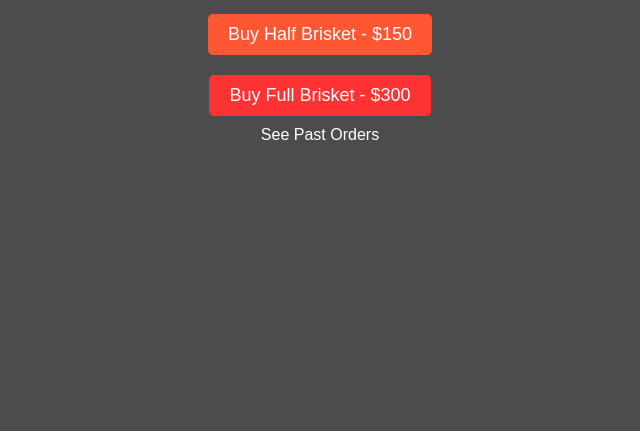
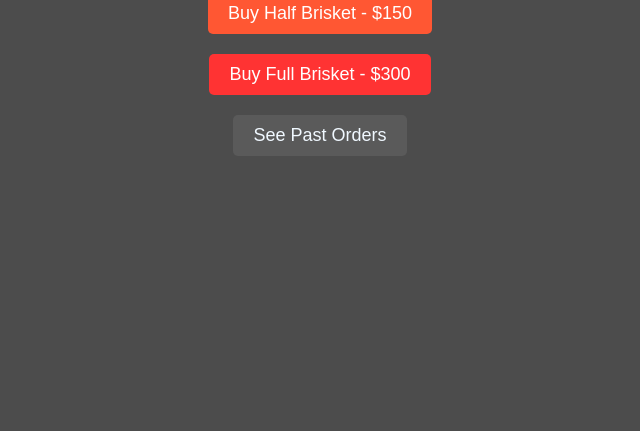
Before and after one commit to AvianAeternum/3chordsbbq-static, a plain HTML site: page index.html in a window 1280 px wide. Shown: the part 369-800 px from the top of the page, without its empty margins (320-960 px from the left). Drawn offline with Linux system fonts and the light colour scheme.

Commit message:
Update index.html

```diff
--- a/index.html
+++ b/index.html
@@ -60,14 +60,19 @@
     .full-brisket-button {
       background-color: #FF3333;
     }
+
+    .account-button {
+      background-color: #5A5A5A;
+      color: aliceblue;
+    }
   </style>
 </head>
 <body>
 <div class="content">
   <h1>Smoked Brisket</h1>
-  <a href="checkout-page-for-half-brisket.html" class="button half-brisket-button">Buy Half Brisket - $150</a>
-  <a href="checkout-page-for-full-brisket.html" class="button full-brisket-button">Buy Full Brisket - $300</a>
-  <a href="https://billing.stripe.com/p/login/5kAdTO9M10IwbU4bII" style="color: white; text-decoration: none;">See Past Orders</a>
+  <a href="https://buy.stripe.com/eVa4iI7Oag6z0Te8ww" class="button half-brisket-button">Buy Half Brisket - $150</a>
+  <a href="https://buy.stripe.com/6oE7uUecy2fJeK4145" class="button full-brisket-button">Buy Full Brisket - $300</a>
+  <a href="https://billing.stripe.com/p/login/5kAdTO9M10IwbU4bII" class="button account-button">See Past Orders</a>
 
 </div>
 </body>
```
